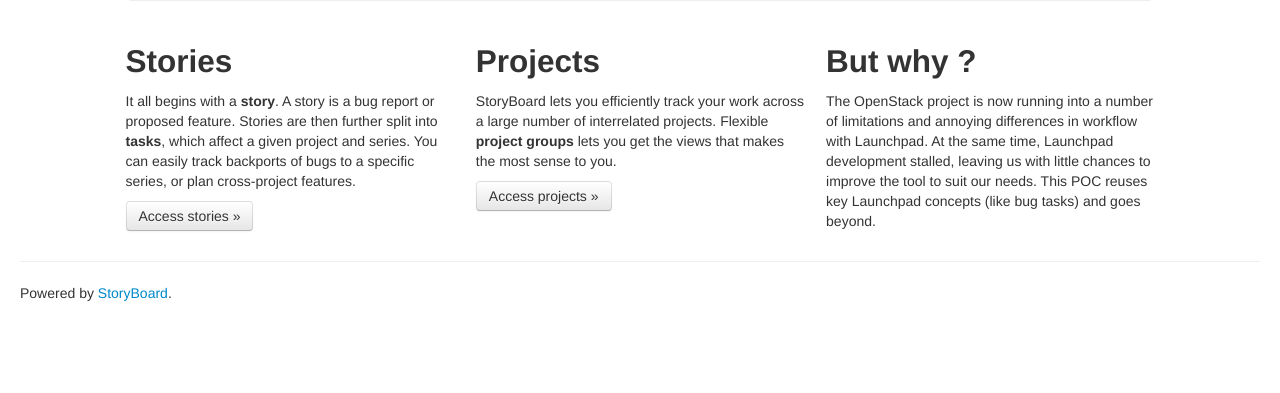
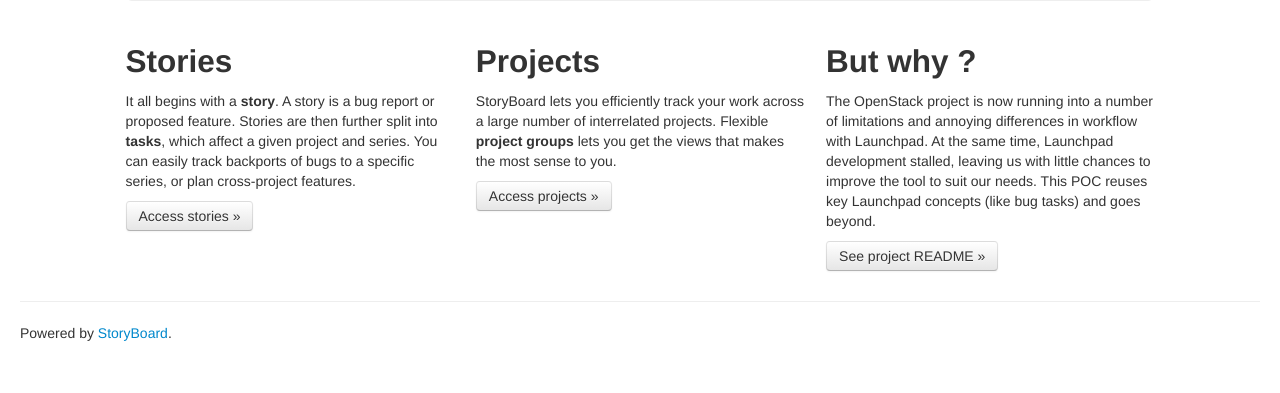
Before and after one commit to openstack-infra/storyboard, a Django app: page / in a window 1280 px wide. Shown: the part 409-802 px from the top of the page. Before the commit the page ends 710 px from the top, so only its background shows below. Run offline with Django 3.2, Linux system fonts and the light colour scheme.

Commit message:
Add link to github README

```diff
--- a/about/templates/about.welcome.html
+++ b/about/templates/about.welcome.html
@@ -19,6 +19,7 @@
       <div class="span4">
         <h2>But why ?</h2>
         <p>The OpenStack project is now running into a number of limitations and annoying differences in workflow with Launchpad. At the same time, Launchpad development stalled, leaving us with little chances to improve the tool to suit our needs. This POC reuses key Launchpad concepts (like bug tasks) and goes beyond.</p>
+        <p><a class="btn" href="https://github.com/ttx/storyboard/blob/master/README.rst">See project README &raquo;</a></p>
       </div><!--/span-->
     </div><!--/row-->
 {% endblock %}
```
